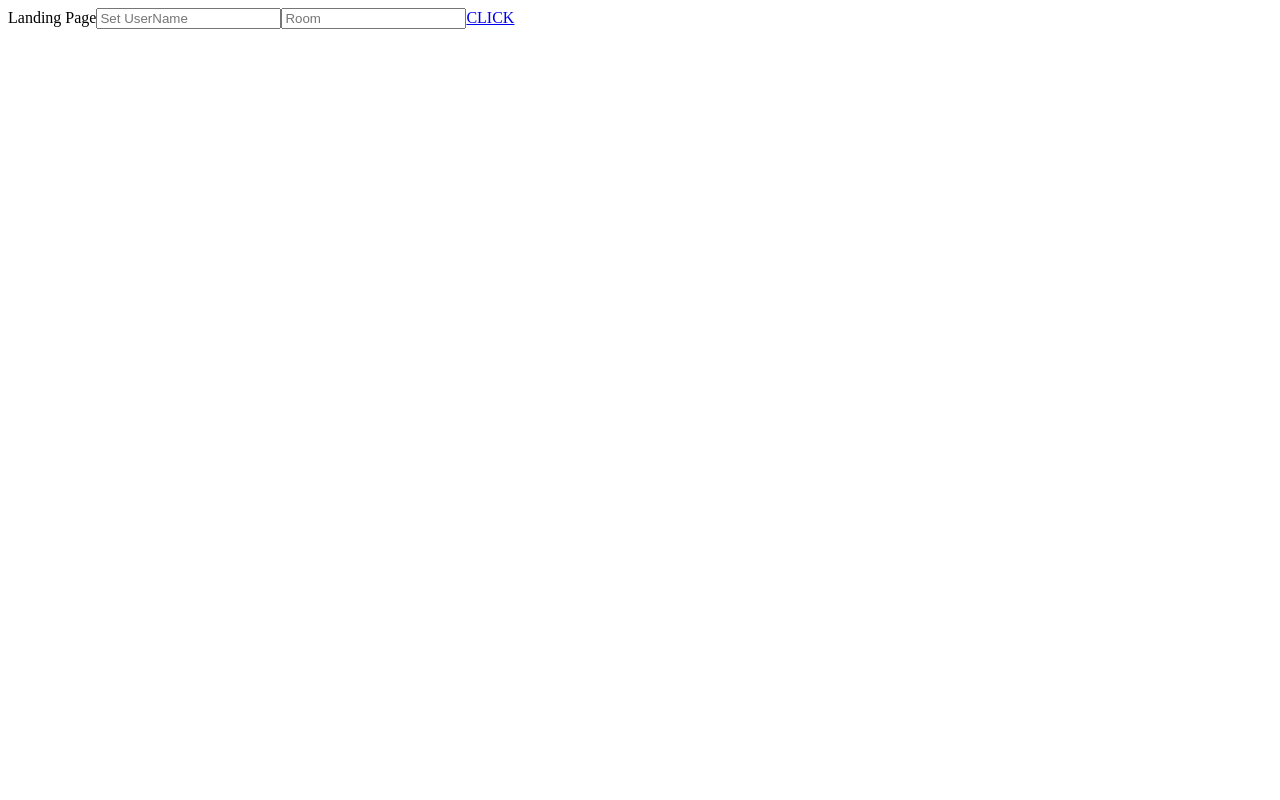
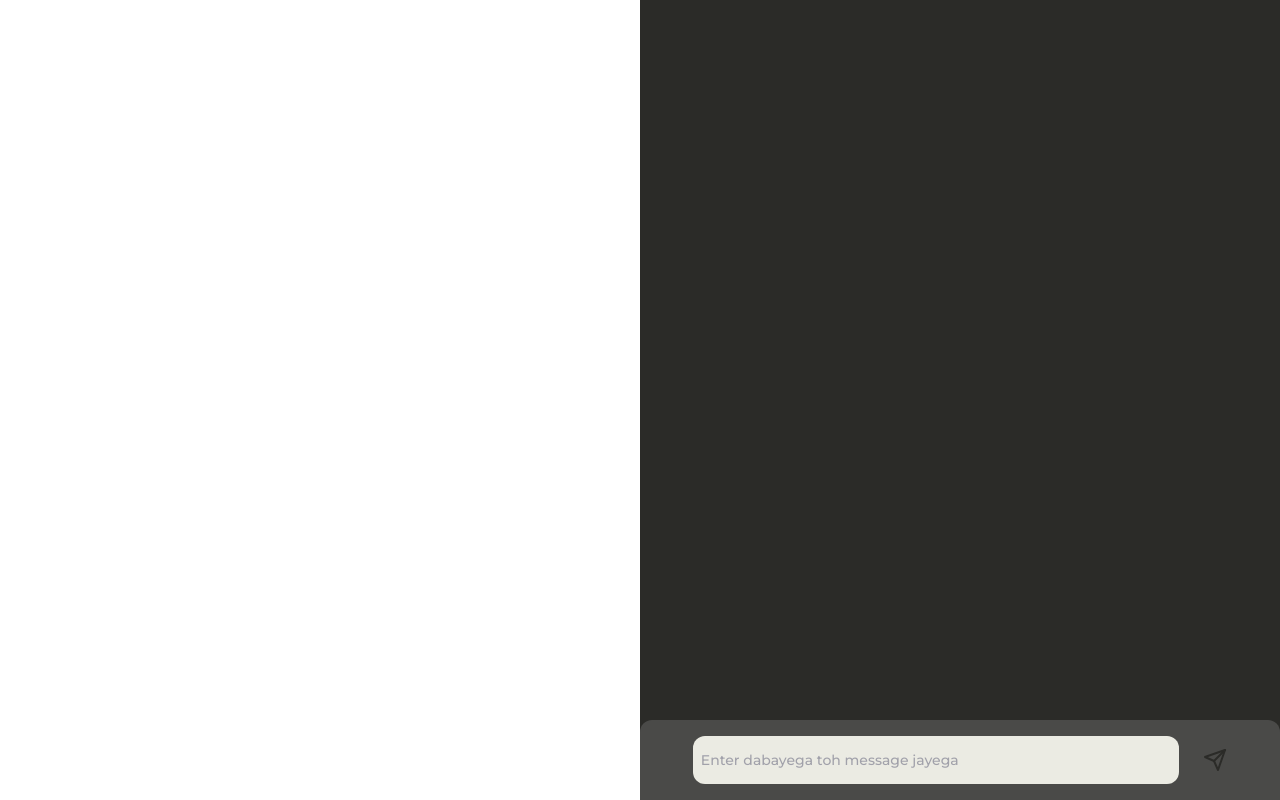
Before and after one commit to hrahul2605/CMCK, a React (Create React App) app in the folder client/: page /1 in a window 1280 px wide. Before the commit this address led to /. Built offline with nearby package versions, Linux system fonts and the light colour scheme; the HTML template or start-up script is replaced by a standard one.

Commit message:
add: ChatRoom for multiple user in same roomID

```diff
--- a/client/public/index.html
+++ b/client/public/index.html
@@ -3,6 +3,11 @@
   <head>
     <meta charset="utf-8" />
     <link rel="icon" href="%PUBLIC_URL%/favicon.ico" />
+    <link rel="preconnect" href="https://fonts.gstatic.com" />
+    <link
+      href="https://fonts.googleapis.com/css2?family=Montserrat:wght@100;200;300;400;500;600;700;800;900&display=swap"
+      rel="stylesheet"
+    />
     <meta name="viewport" content="width=device-width, initial-scale=1" />
     <meta name="theme-color" content="#000000" />
     <meta name="description" content="ChaloMilkeCodeKarein" />
--- a/client/src/App.css
+++ b/client/src/App.css
@@ -1,38 +1,24 @@
-.App {
-  text-align: center;
+@tailwind base;
+@tailwind components;
+@tailwind utilities;
+
+* {
+  margin: 0;
+  padding: 0;
+  box-sizing: border-box;
 }
 
-.App-logo {
-  height: 40vmin;
-  pointer-events: none;
+::-webkit-scrollbar {
+  width: 8px;
 }
 
-@media (prefers-reduced-motion: no-preference) {
-  .App-logo {
-    animation: App-logo-spin infinite 20s linear;
-  }
+::-webkit-scrollbar-track {
+  -webkit-box-shadow: inset 0 0 6px rgba(0, 0, 0, 0.5);
+  border-radius: 10px;
 }
 
-.App-header {
-  background-color: #282c34;
-  min-height: 100vh;
-  display: flex;
-  flex-direction: column;
-  align-items: center;
-  justify-content: center;
-  font-size: calc(10px + 2vmin);
-  color: white;
+::-webkit-scrollbar-thumb {
+  border-radius: 10px;
+  background: #4a4a48;
+  -webkit-box-shadow: inset 0 0 6px #4a4a48;
 }
-
-.App-link {
-  color: #61dafb;
-}
-
-@keyframes App-logo-spin {
-  from {
-    transform: rotate(0deg);
-  }
-  to {
-    transform: rotate(360deg);
-  }
-}
--- /dev/null
+++ b/client/src/components/Chat/Chat.tsx
@@ -0,0 +1,134 @@
+/* eslint-disable react-hooks/exhaustive-deps */
+import React, { useEffect, useRef, useState } from 'react';
+import { ReactComponent as SendIcon } from '../../assets/send.svg';
+interface messageType {
+  userName: string;
+  message: string;
+  time: number;
+}
+
+interface props {
+  sendMessage: (data: messageType) => void;
+  userName: string;
+  socket: SocketIOClient.Socket;
+}
+
+const Chat: React.FC<props> = ({
+  sendMessage,
+  userName,
+  socket,
+}): JSX.Element => {
+  const [message, setMessage] = useState('');
+  const [chat, setChat] = useState<messageType[]>([]);
+  const chatInput = useRef<HTMLInputElement>(null);
+
+  // Updates the existing chat history
+  const handleChatAdd = (data: messageType): void => {
+    setChat((chat) => [...chat, data]);
+    setMessage('');
+  };
+
+  // Sends the message - socket
+  const handleSend = (): void => {
+    if (message.length) {
+      const time = Date.now();
+      sendMessage({ message, time, userName });
+      handleChatAdd({ message, time, userName });
+    }
+    chatInput.current?.focus();
+  };
+
+  // To check if Enter is pressed
+  const onKeyDown = (event: React.KeyboardEvent<HTMLDivElement>): void => {
+    if (event.key === 'Enter') {
+      event.preventDefault();
+      event.stopPropagation();
+      handleSend();
+    }
+  };
+
+  useEffect(() => {
+    chatInput.current?.focus();
+    socket.on('chat', (data: messageType) => {
+      handleChatAdd(data);
+    });
+
+    return () => {
+      socket.off('chat');
+    };
+  }, []);
+
+  useEffect(() => {
+    const chatMessage = document.querySelector('#chat-message')!;
+    chatMessage.scrollTop = chatMessage.scrollHeight;
+  }, [chat]);
+
+  return (
+    <div className='flex-1 flex-col bg-black'>
+      <div
+        id='chat-message'
+        className='my-8 mx-2 px-4 flex-1 flex-col h-5/6 overflow-y-scroll'
+      >
+        {chat.map((item) => (
+          <Message {...item} key={item.time} cur={item.userName === userName} />
+        ))}
+      </div>
+      <div className='flex flex-1 bg-grey h-20 fixed bottom-0 left-1/2 right-0 rounded-t-xl justify-center items-center px-4'>
+        <input
+          type='text'
+          placeholder='Enter dabayega toh message jayega'
+          className='focus:outline-none rounded-xl h-12 w-4/5 p-2 text-sm text-black font-medium bg-secondary'
+          onChange={(e) => setMessage(e.target.value)}
+          onKeyDown={onKeyDown}
+          value={message}
+          ref={chatInput}
+        />
+        <SendIcon
+          className={`ml-6 ${
+            message.length ? 'cursor-pointer text-secondary' : 'text-black'
+          } transform scale-120`}
+          onClick={handleSend}
+        />
+      </div>
+    </div>
+  );
+};
+
+interface type {
+  cur: boolean;
+  userName: string;
+  message: string;
+  time: number;
+}
+
+const Message: React.FC<type> = ({
+  message,
+  time,
+  userName,
+  cur,
+}): JSX.Element => {
+  return (
+    <div className={`flex ${cur ? 'justify-end' : 'justify-start'}`}>
+      <div
+        className={`break-words my-1 rounded-t-3xl rounded-b-3xl p-2 px-5 w-96 h-auto ${
+          cur ? 'bg-pink' : 'bg-grey'
+        }`}
+      >
+        <p
+          className={`text-sm mb-1 font-medium ${
+            cur ? 'text-secondary' : 'text-pink'
+          }`}
+        >
+          {message}
+        </p>
+        <p className={`text-xs ${cur ? 'text-grey' : 'text-secondary'}`}>
+          <span className='font-light'>{!cur && 'from: '}</span>
+          {cur ? 'You' : `${userName}`} <span className='font-light'>at: </span>
+          {new Date(time).toTimeString()}
+        </p>
+      </div>
+    </div>
+  );
+};
+
+export default Chat;
--- a/client/src/components/Room/Room.tsx
+++ b/client/src/components/Room/Room.tsx
@@ -1,20 +1,30 @@
 /* eslint-disable react-hooks/exhaustive-deps */
 import React, { useEffect, useState } from 'react';
 import { useLocation, Redirect } from 'react-router-dom';
-import { io } from 'socket.io-client';
+import io from 'socket.io-client';
+import Chat from '../Chat/Chat';
 
-const socket = io('http://localhost:5000/');
+const socket: SocketIOClient.Socket = io.connect('http://localhost:5000/');
+
+interface messageType {
+  userName: string;
+  message: string;
+  time: number;
+}
 
 const Room: React.FC = (): JSX.Element => {
   const { pathname, state } = useLocation<any>();
   const roomID = pathname.split('/')[1];
+  const roomRegExp = new RegExp('(([A-Za-z0-9]{4})(-)){2}[A-Za-z0-9]{4}');
   const userName = state && state.userName;
   const [coolUser] = useState(userName && userName.length > 0);
 
   useEffect(() => {
-    if (coolUser) socket.emit('joinRoom', { roomID, userName });
+    if (coolUser && roomRegExp.test(roomID))
+      socket.emit('joinRoom', { roomID, userName });
   }, []);
 
+  useEffect(() => {
     socket.on('userJoined', (name: string) => {
       console.log(`${name} JOINED.`);
     });
@@ -23,10 +33,24 @@ const Room: React.FC = (): JSX.Element => {
       console.log(`${name} DISCONNECTED.`);
     });
 
+    return () => {
+      socket.off('userJoined', () => {
+        socket.off('userDisconnected');
+      });
+    };
+  }, []);
+
+  const sendMessage = (data: messageType) => {
+    socket.emit('chat', data);
+  };
+
   return (
     <>
-      {!coolUser ? <Redirect to='/' /> : null}
-      Room
+      {!coolUser && roomRegExp.test(roomID) ? <Redirect to='/' /> : null}
+      <div className='flex h-screen'>
+        <div className='flex-1'></div>
+        <Chat sendMessage={sendMessage} userName={userName} socket={socket} />
+      </div>
     </>
   );
 };
```
Also changed, not shown: client/src/App.tsx (+4 -3 lines), client/src/assets/send.svg (added), 1 other file (tests, documents, lock files or other folders). Lines whose indentation alone changed are shown as unchanged.
